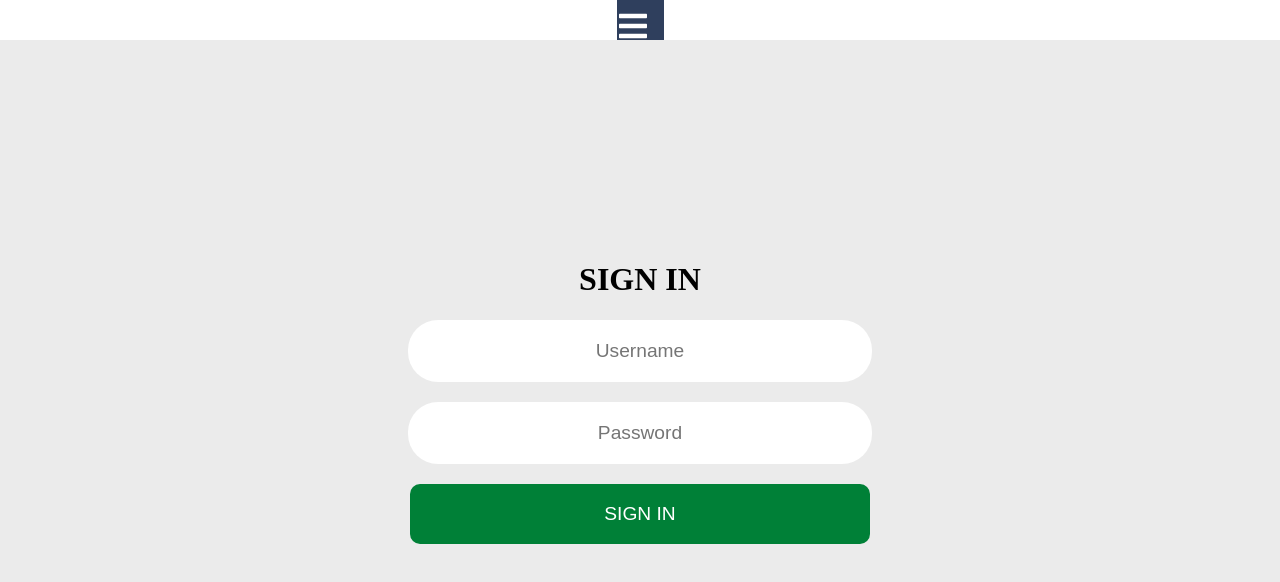
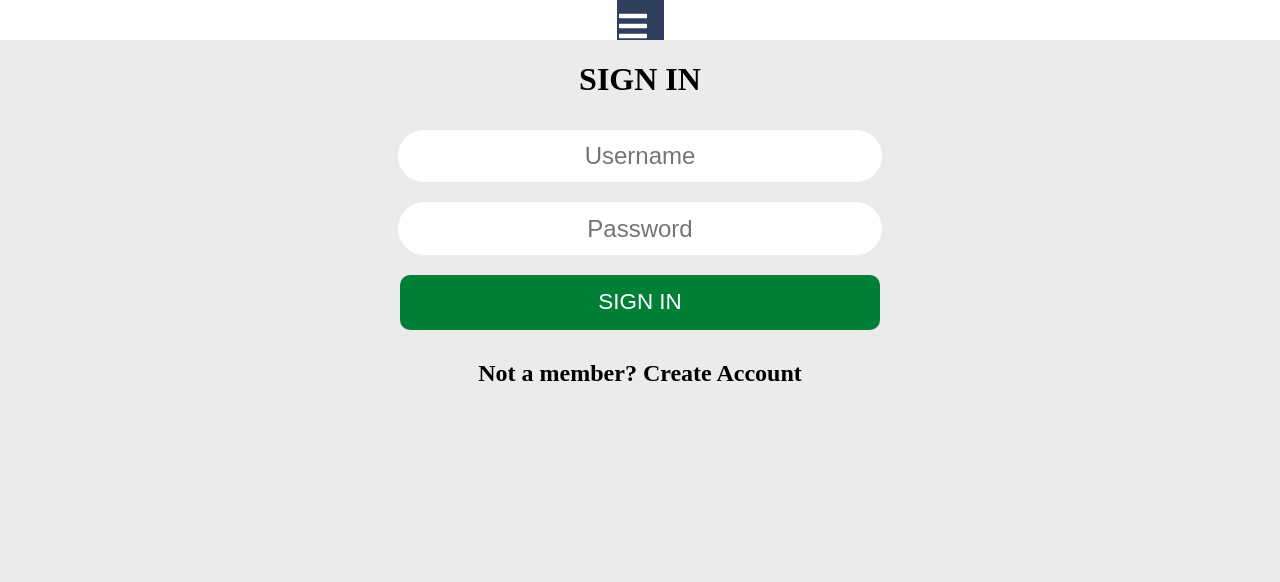
Before and after one commit to DonVlad1/m40Group1Front-End, a React (Create React App) app: page /login in a window 1280 px wide. Shown: the top 582 px of the page. Built offline with nearby package versions, Linux system fonts and the light colour scheme.

Commit message:
improved widths of form

```diff
--- a/src/css/login.css
+++ b/src/css/login.css
@@ -3,7 +3,7 @@
   width: 100vw;
   display: flex;
   flex-direction: column;
-  justify-content: center;
+  /* justify-content: center; */
   align-items: center;
   background-color: #ebebeb;
 }
@@ -11,30 +11,31 @@
 #loginForm {
   display: flex;
   flex-direction: column;
-  width: 40vw;
-  height: 50vh;
+  width: 600px;
+  height: 200px;
   padding: 10px;
   text-align: center;
+  /* background-color: red; */
 }
 
 #loginForm button {
   background-color: #008037;
-  font-size: larger;
+  font-size: 1.4em;
   color: white;
-  height: 15%;
-  width: 90%;
+  height: 75px;
+  width: 80%;
   border-radius: 10px;
   border-style: none;
   align-self: center;
 }
 
 .loginInput {
-  height: 15%;
-  width: 90%;
+  height: 70px;
+  width: 80%;
   margin-bottom: 20px;
   border-radius: 30px;
   border-style: none;
   align-self: center;
   text-align: center;
-  font-size: larger;
+  font-size: 1.5em;
 }
--- a/src/pages/login.js
+++ b/src/pages/login.js
@@ -14,9 +14,10 @@ const Login = ({setter}) => {
 
   return (
     <div id="logInContainer">
+      <h1>SIGN IN</h1>
 
       <form onSubmit = {submitHandler} id="loginForm">
-        <h1>SIGN IN</h1>
+
         <input onChange={(event) => setUsername(event.target.value)} placeholder="Username" class="loginInput"/>
 
         <input onChange={(event) => setPassword(event.target.value)} placeholder="Password" class="loginInput"/>
@@ -25,6 +26,7 @@ const Login = ({setter}) => {
 
       </form>
 
+      <h2>Not a member? Create Account</h2>
     </div>
   )
 }
```
